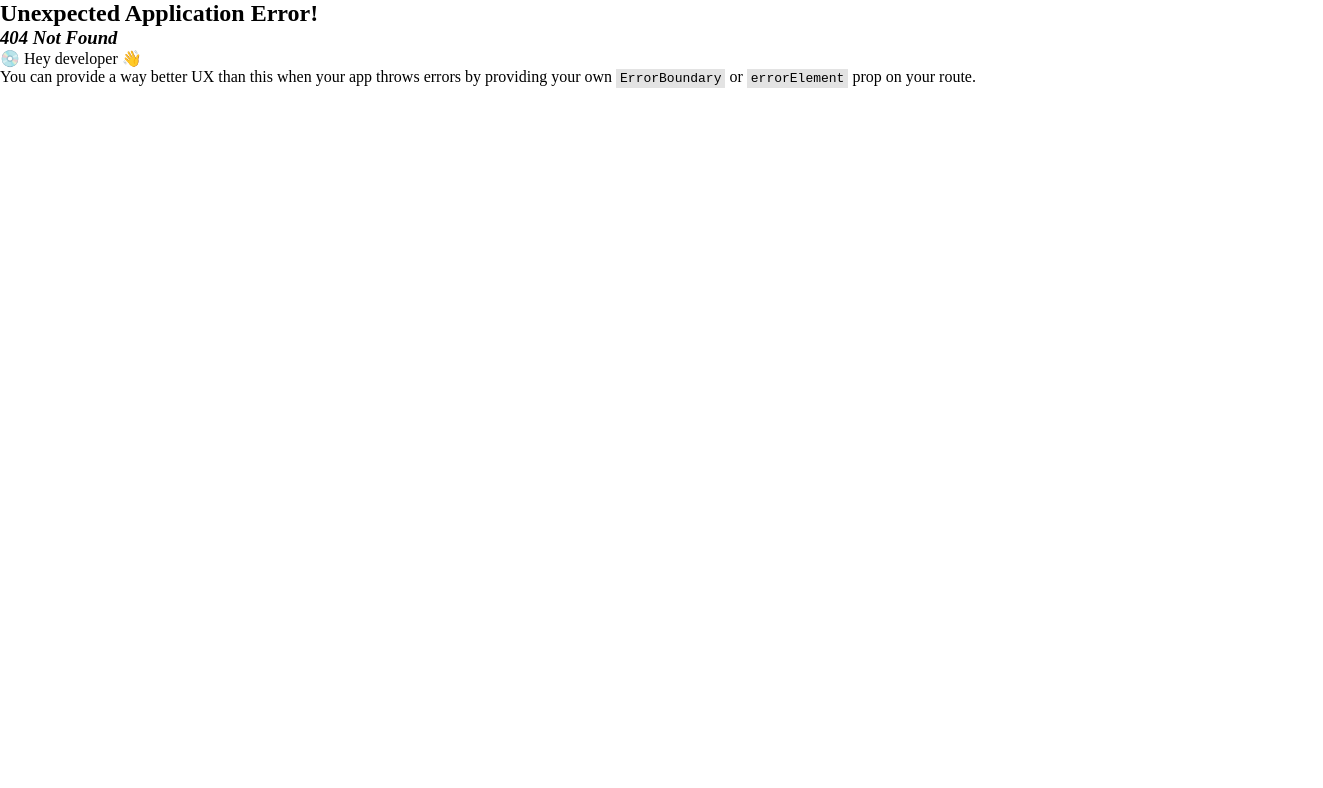
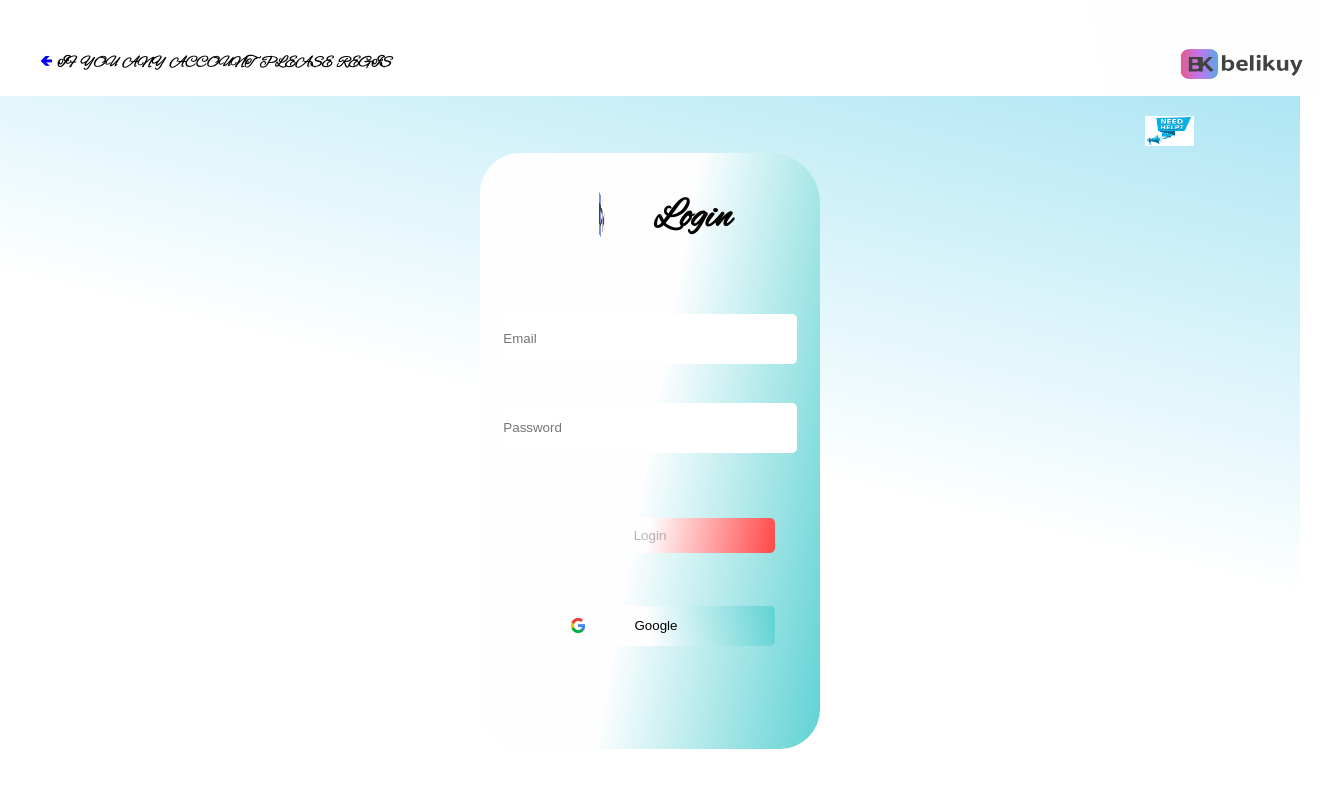
Before and after one commit to fajar1411/olsho-react, a React (Create React App) app: page / in a window 1280 px wide. Before the commit this address had no page. Shown: the top 788 px of the page, 1323 px wide, since content can reach past the window. Built offline with nearby package versions, Linux system fonts and the light colour scheme.

Commit message:
btn changes color

```diff
--- a/src/assets/css/project.css
+++ b/src/assets/css/project.css
@@ -311,6 +311,17 @@
     justify-content: center;
     margin: 3em 1em -1em 1em;
   }
+
+  .btn-login-disabled {
+    width: 250px;
+    height: 35px;
+    border: none;
+    border-radius: 5px;
+    background: linear-gradient(100deg, rgb(254, 254, 255) 49%, red 120%);
+    text-align: center;
+    justify-content: center;
+    margin: 3em 1em -1em 1em;
+  }
   .btn-login:hover{
     color: red;
   }
--- a/src/component/Login/contentlogin/Content.jsx
+++ b/src/component/Login/contentlogin/Content.jsx
@@ -16,6 +16,7 @@ function ContentLogin() {
       }
     ];
 
+    // const [isFormComplete, setIsFormComplete] = useState(false)
     const [formValues, setFormValues] = useState({
       email: '',
       password: '',
@@ -30,6 +31,7 @@ function ContentLogin() {
         ...formValues,
         [name]: value,
       });
+
     };
 
 
@@ -88,7 +90,12 @@ function ContentLogin() {
             {/* {renderErrorMessage(formValues.password)} */}
             <br />
             <br />
-            <button type='submit'  className="btn-login"  disabled={isSubmitDisabled}>Login</button>
+            <button type='submit'
+              className={formValues.email != '' && formValues.password != '' ? 'btn-login' : 'btn-login-disabled'}
+              disabled={isSubmitDisabled}
+            >
+              Login
+            </button>
 
             <button className="btn-google"> Google  <img className='img-gg'src={Google} alt="google"/> </button>
         </form>
--- a/src/index.js
+++ b/src/index.js
@@ -15,7 +15,7 @@ const router = createBrowserRouter([
     element: <Register/> ,
   },
   {
-    path: "/login",
+    path: "/",
     element: <Login/> ,
   },
   {
```
